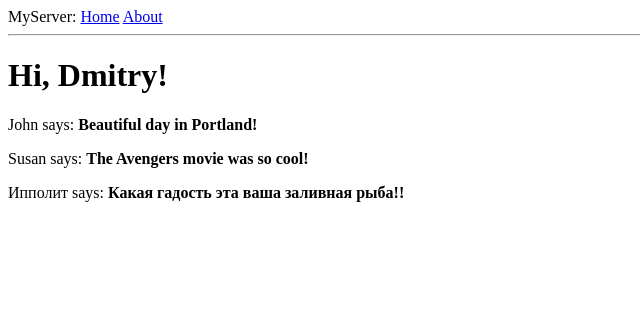
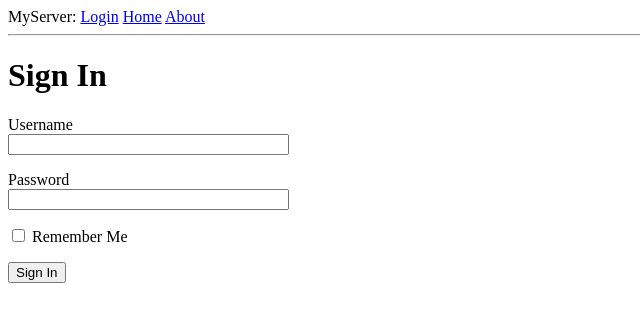
Before and after one commit to Dmiry85/FlaskWedbApp, a Flask app: page / in a window 1280 px wide. Shown: the top 322 px of the page, without its empty margins (0-640 px from the left). Run offline with Flask 2, Linux system fonts and the light colour scheme.

Commit message:
starting create wtforms

```diff
--- a/app/__init__.py
+++ b/app/__init__.py
@@ -1,5 +1,8 @@
 from flask import Flask
+from config import Config
+
 
 app = Flask(__name__)
+app.config.from_object(Config)
 
 from app import routes
--- /dev/null
+++ b/app/forms.py
@@ -0,0 +1,10 @@
+from flask_wtf import FlaskForm
+from wtforms import StringField, PasswordField, BooleanField, SubmitField
+from wtforms.validators import DataRequired
+
+
+class LoginForm(FlaskForm):
+    username = StringField('Username', validators=[DataRequired()])
+    password = PasswordField('Password', validators=[DataRequired()])
+    remember_me = BooleanField('Remember Me')
+    submit = SubmitField('Sign In')
--- a/app/routes.py
+++ b/app/routes.py
@@ -1,8 +1,8 @@
-from flask import render_template
+from flask import render_template, flash, redirect
 from app import app
+from app.forms import LoginForm
 
 
-@app.route('/')
 @app.route('/index')
 def index():
     user = {'username': 'Dmitry'}
@@ -27,3 +27,14 @@ def index():
 def about():
     author = {'authorname': 'Dmitry Kovalenko'}
     return render_template('about.html', title='About', author=author)
+
+
+@app.route('/')
+@app.route('/login', methods=['GET', 'POST'])
+def login():
+    form = LoginForm()
+    if form.validate_on_submit():
+        flash('Login requested for user {}, remember_me={}'.format(
+            form.username.data, form.remember_me.data))
+        return redirect('/index')
+    return render_template('login.html', title='Sign In', form=form)
--- a/app/templates/base.html
+++ b/app/templates/base.html
@@ -9,7 +9,9 @@
     {% endif %}
 </head>
 <body>
-    <div>MyServer: <a href="/index">Home</a>
+    <div>MyServer:
+        <a href="/login">Login</a>
+        <a href="/index">Home</a>
         <a href="/about">About</a>
     </div>
     <hr>
--- /dev/null
+++ b/app/templates/login.html
@@ -0,0 +1,18 @@
+{% extends "base.html" %}
+
+{% block content %}
+    <h1>Sign In</h1>
+    <form action="" method="post" novalidate>
+        {{ form.hidden_tag() }}
+        <p>
+            {{ form.username.label }}<br>
+            {{ form.username(size=32) }}
+        </p>
+        <p>
+            {{ form.password.label }}<br>
+            {{ form.password(size=32) }}
+        </p>
+        <p>{{ form.remember_me() }} {{ form.remember_me.label }}</p>
+        <p>{{ form.submit() }}</p>
+    </form>
+{% endblock %}
--- /dev/null
+++ b/config.py
@@ -0,0 +1,5 @@
+import os
+
+
+class Config(object):
+    SECRET_KEY = os.environ.get('SECRET_KEY') or 'you-will-never-guess'
```
